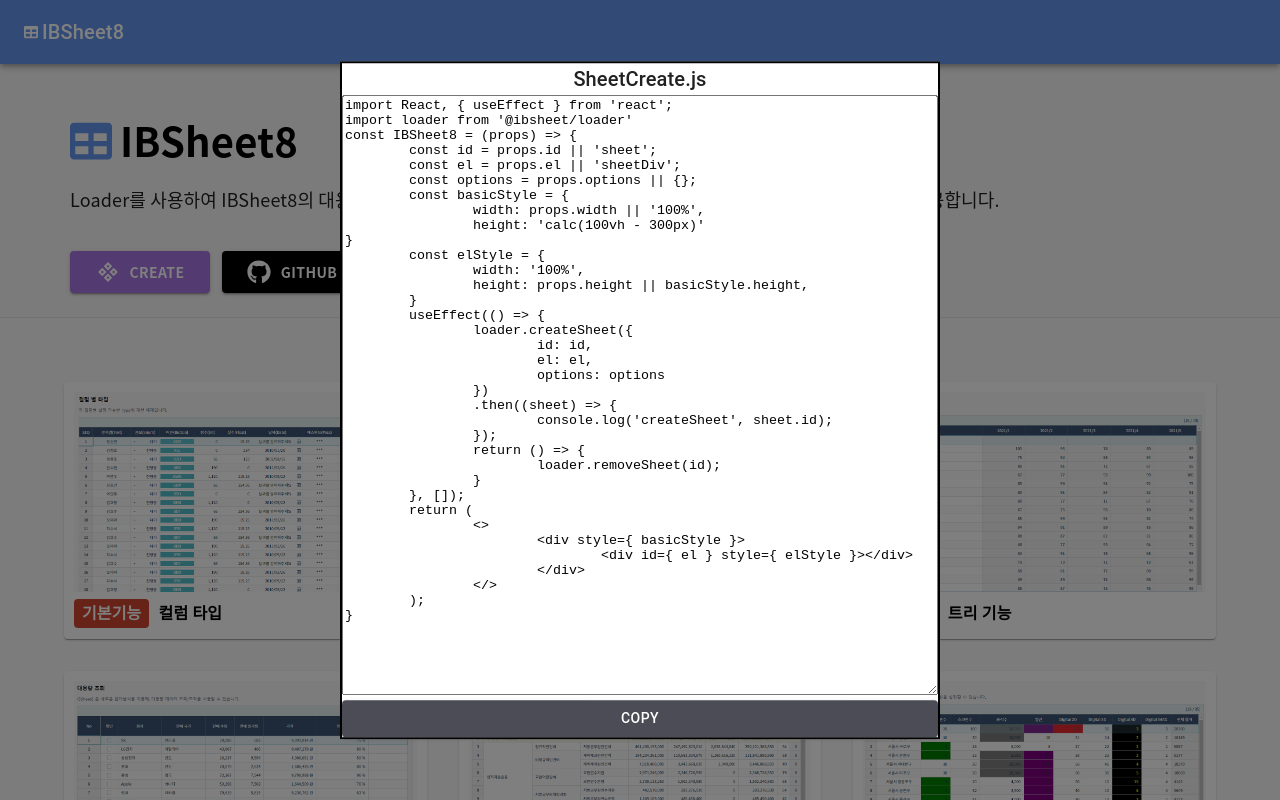
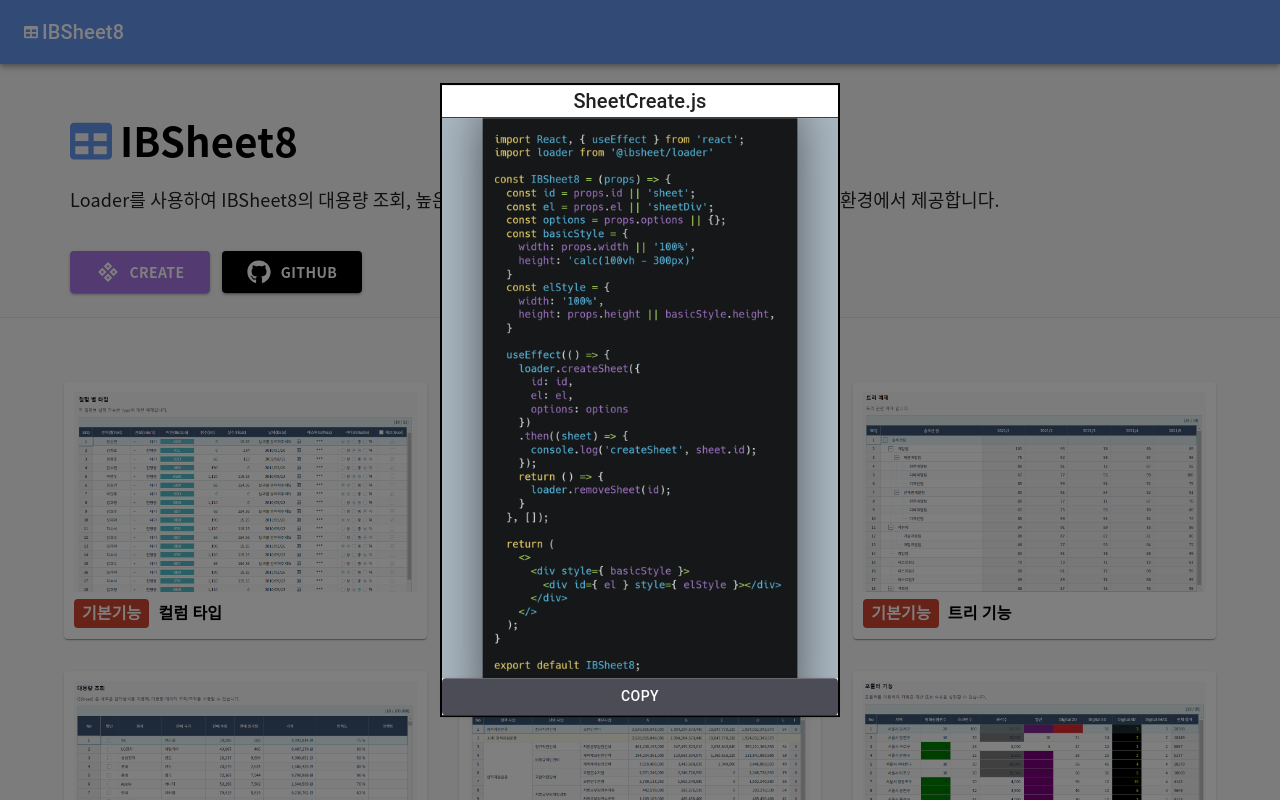
Before and after one commit to ibsheet/loader-react-guide-samples, a React (Create React App) app in the folder samples/: page / in a window 1280 px wide. Both pictures are taken after a click on the button "CREATE". Shown: the top 800 px of the page. Built offline with nearby package versions, Linux system fonts and the light colour scheme; what @ibsheet/loader would draw is missing.

Commit message:
Update Create Copy

```diff
--- /dev/null
+++ b/samples/src/components/Copy.js
@@ -0,0 +1,45 @@
+import React, { useRef, useState } from "react";
+import Button from '@material-ui/core/Button';
+import { makeStyles } from '@material-ui/core/styles';
+import { CgComponents } from 'react-icons/cg';
+
+const ClipboardCopy = ({text}) => {
+  const textElem = useRef();
+  const [copyStr, setCopyStr] = useState('COPY');
+  const useStyles = makeStyles((theme) => ({
+    copyBtn: {
+      width: '100%',
+      backgroundColor: '#4c4c57',
+      color: '#fff'
+    },
+    textStyle: {
+      top: '0',
+      left: '0',
+      position: 'fixed',
+      zIndex: '-1',
+      width: '0px',
+      height: '0px',
+      border: 'none'
+    }
+  }));
+
+  const doCopy = text => {
+    textElem.current.value = text;
+    textElem.current.select();
+    document.execCommand("copy");
+    setCopyStr('COPY Success!')
+  };
+
+  const classes = useStyles();
+
+  return (
+    <>
+      <textarea className={ classes.textStyle } ref={ textElem }></textarea>
+      <Button variant='contained' className= { classes.copyBtn } onClick={ () => doCopy(text) }>
+        { copyStr }
+      </Button>
+    </>
+  );
+}
+
+export default ClipboardCopy;
--- a/samples/src/components/Section.js
+++ b/samples/src/components/Section.js
@@ -11,17 +11,13 @@
 import Box from '@material-ui/core/Box';
 import Typography from '@material-ui/core/Typography';
 import createStr from 'data/createStr';
+import createImg from 'image/sheetcreate.png';
+import CopyToClipboard from 'components/Copy'
 
 const Section = () => {
   const [open, setOpen] = useState(false);
   const handleOpen = () => setOpen(true);
   const handleClose = () => setOpen(false);
-  const textElem = useRef();
-  const copyHandler = () => {
-    textElem.current.select();
-    document.execCommand('copy');
-  }
-
   const title = 'IBSheet8';
   const subTitle =
     'Loader를 사용하여 IBSheet8의 대용량 조회, 높은 자유도, 다양한 렌더링 방식 등 다양한 기능을 React 환경에서 제공합니다.';
@@ -85,24 +81,21 @@
       top: '50%',
       left: '50%',
       transform: 'translate(-50%, -50%)',
-      width: '600px',
+      width: '400px',
       backgroundColor: '#fff',
       border: '2px solid #000',
     },
     modalTitle: {
-      textAlign: 'center'
+      textAlign: 'center',
+      backgroundColor: '#fff',
+      borderBottom: '1px solid black'
     },
     copyContent: {
-      width: '100%'
-    },
-    copyArea: {
-      width: '100%',
-      height: '600px'
-    },
-    copyBtn: {
-      width: '100%',
-      backgroundColor: '#4c4c57',
-      color: '#fff'
+      backgroundImage: `url(${ createImg })`,
+      backgroundSize: 'cover',
+      backgroundRepeat: 'no-repeat',
+      backgroundPosition: 'center',
+      height: '70vh'
     }
   }));
 
@@ -137,12 +130,8 @@
                   <Typography id='modal-modal-title' variant='h6' component='h2' className={ classes.modalTitle }>
                     SheetCreate.js
                   </Typography>
-                  <div className={ classes.copyContent }>
-                      <textarea ref={ textElem } className= { classes.copyArea } value={ createStr }/>
-                  </div>
-                  <Button variant='contained' className= { classes.copyBtn } onClick={ copyHandler }>
-                    Copy
-                  </Button>
+                  <div className={ classes.copyContent } />
+                  <CopyToClipboard text={ createStr } />
                 </Box>
               </Modal>
               <StyleLink underline='none' color='inherit' href='https://github.com/ibsheet/loader-react-guide-samples/tree/main/samples'>
```
Also changed, not shown: samples/src/image/sheetcreate.png (added).
